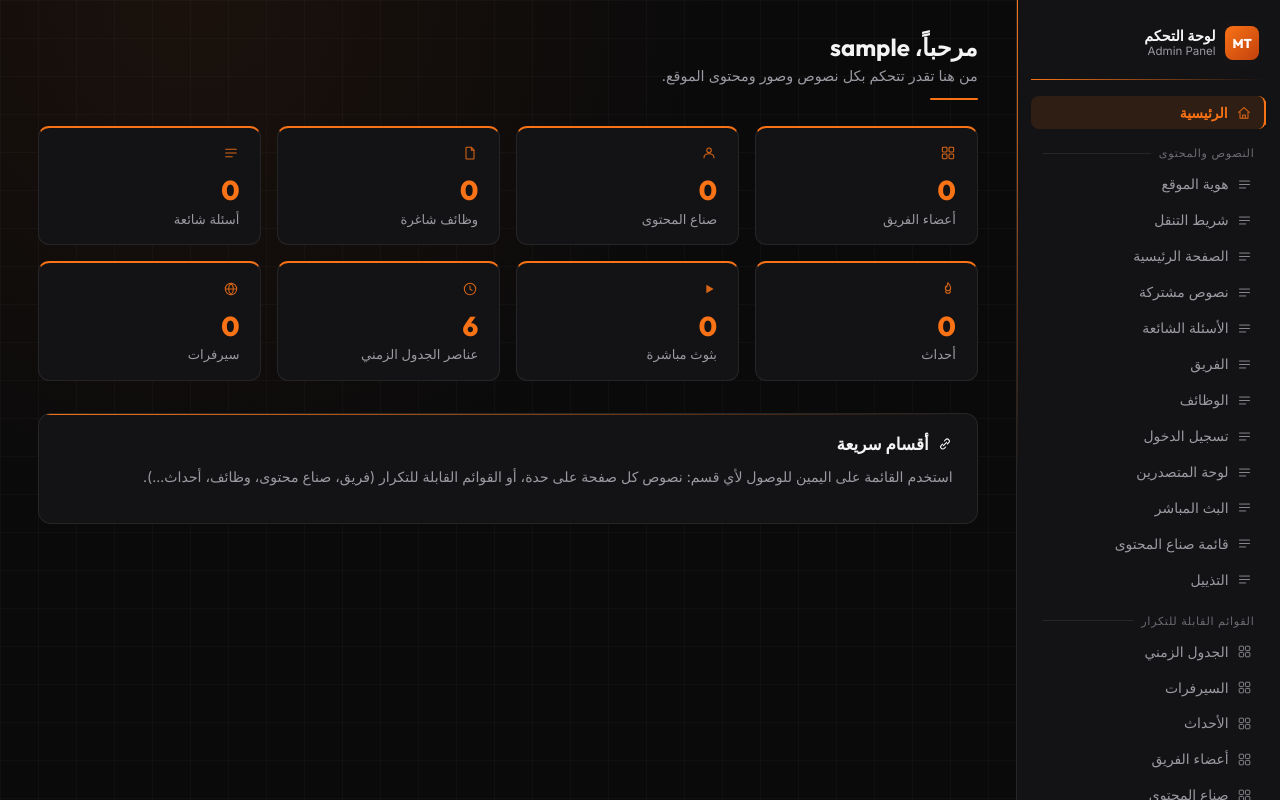
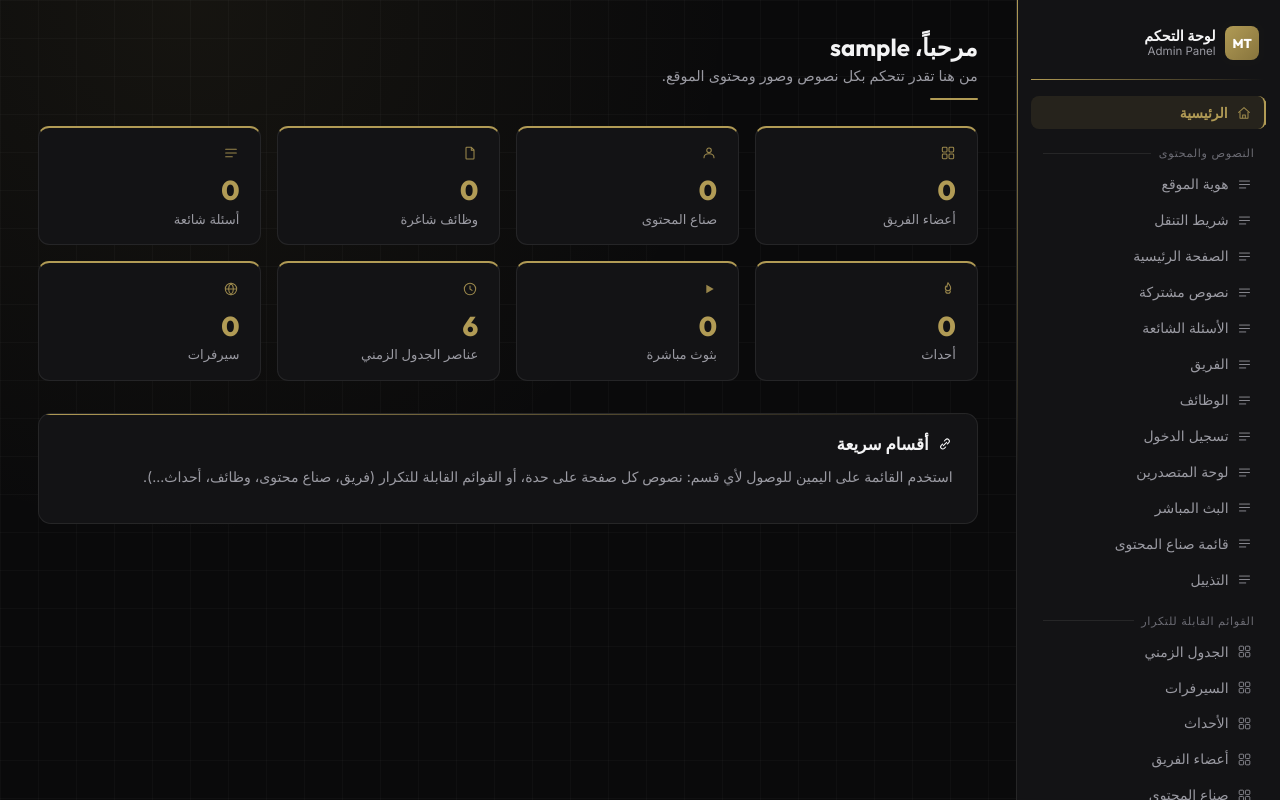
Before and after one commit to hamood3jmi77-png/Last-Town-RP-new, a Flask app: page /admin in a window 1280 px wide. Run offline with Flask 3, Linux system fonts and the light colour scheme; the visitor is signed in with stand-in values (Sample User, id 1); data comes from the database, SQL or seed files in the repository; data that the repository does not hold is empty.

Commit message:
Update admin.css

```diff
--- a/static/css/admin.css
+++ b/static/css/admin.css
@@ -5,10 +5,11 @@
   --panel: #131315;
   --panel-2: #1a1a1d;
   --border: rgba(255,255,255,0.08);
-  --orange: #f97316;
-  --orange-glow: rgba(249,115,22,0.35);
+  --gold: #b19b55;
+  --gold-glow: rgba(177, 155, 85, 0.35);
   --text: #f4f4f5;
   --muted: #9a9aa2;
+  --server-name: "LAST TOWN";
 }
 * { box-sizing: border-box; }
 body {
@@ -16,7 +17,7 @@ body {
   background:
     linear-gradient(rgba(255,255,255,0.025) 1px, transparent 1px),
     linear-gradient(90deg, rgba(255,255,255,0.025) 1px, transparent 1px),
-    radial-gradient(circle at 15% 0%, rgba(249,115,22,0.07), transparent 34rem),
+    radial-gradient(circle at 15% 0%, rgba(177, 155, 85, 0.07), transparent 34rem),
     var(--bg);
   background-size: 38px 38px, 38px 38px, auto, auto;
 }
@@ -43,18 +44,18 @@ a { text-decoration: none; color: inherit; }
 }
 .admin-sidebar::after {
   content: ""; position: absolute; top: 0; bottom: 0; left: -1px; width: 2px;
-  background: linear-gradient(to bottom, var(--orange), transparent 60%);
+  background: linear-gradient(to bottom, var(--gold), transparent 60%);
 }
 .admin-brand { display: flex; align-items: center; gap: 0.6rem; padding: 0.4rem 0.4rem 1.2rem; margin-bottom: 0; }
 .admin-brand .badge {
   width: 34px; height: 34px; border-radius: 8px;
-  background: linear-gradient(135deg, var(--orange), #c2410c);
+  background: linear-gradient(135deg, var(--gold), #87743d);
   display:flex;align-items:center;justify-content:center;
   font-family:'Outfit',sans-serif; font-weight:800; font-size:0.8rem; color:#fff;
   animation: pulseGlow 2.6s ease-in-out infinite;
 }
 .side-line {
-  height: 1px; background: linear-gradient(to right, var(--orange), transparent);
+  height: 1px; background: linear-gradient(to right, var(--gold), transparent);
   margin-bottom: 1rem; transform-origin: left center;
   animation: growLine .6s ease forwards;
 }
@@ -71,12 +72,12 @@ a { text-decoration: none; color: inherit; }
 .admin-nav a:hover { background: var(--panel-2); color: var(--text); border-inline-start-color: var(--border); transform: translateX(-3px); }
 .admin-nav a:hover svg { transform: scale(1.15) rotate(-4deg); }
 .admin-nav a.active {
-  background: rgba(249,115,22,0.12); color: var(--orange); font-weight: 600;
-  border-inline-start-color: var(--orange);
+  background: rgba(177, 155, 85, 0.12); color: var(--gold); font-weight: 600;
+  border-inline-start-color: var(--gold);
 }
 .admin-nav a.active::after {
   content: ""; position: absolute; inset-inline-start: -2px; top: 15%; bottom: 15%; width: 2px;
-  background: var(--orange); border-radius: 2px; animation: growLine .3s ease forwards;
+  background: var(--gold); border-radius: 2px; animation: growLine .3s ease forwards;
 }
 .nav-group-title {
   display: flex; align-items: center; gap: 0.5rem; font-size: 0.7rem; text-transform: uppercase;
@@ -108,33 +109,33 @@ a { text-decoration: none; color: inherit; }
   transition: border-color .2s ease, transform .2s ease, box-shadow .2s ease;
   opacity: 0; animation: fadeSlideUp .5s ease forwards; animation-delay: var(--d, 80ms);
 }
-.admin-card:hover { border-color: var(--orange-glow); transform: translateY(-2px); box-shadow: 0 14px 32px rgba(0,0,0,0.32); }
+.admin-card:hover { border-color: var(--gold-glow); transform: translateY(-2px); box-shadow: 0 14px 32px rgba(0,0,0,0.32); }
 
 .stat-grid { display: grid; grid-template-columns: repeat(auto-fill, minmax(180px,1fr)); gap: 1rem; margin-bottom: 2rem; }
 .stat-tile {
-  background: var(--panel); border: 1px solid var(--border); border-top: 2px solid var(--orange);
+  background: var(--panel); border: 1px solid var(--border); border-top: 2px solid var(--gold);
   border-radius: 0.7rem; padding: 1.1rem 1.3rem; position: relative; overflow: hidden;
   transition: transform .22s ease, border-color .22s ease, box-shadow .22s ease;
   opacity: 0; animation: fadeSlideUp .5s cubic-bezier(.2,.7,.2,1) forwards; animation-delay: var(--d, 0ms);
 }
 .stat-tile::before {
   content: ""; position: absolute; inset: 0;
-  background: linear-gradient(120deg, transparent 30%, rgba(249,115,22,0.08) 50%, transparent 70%);
+  background: linear-gradient(120deg, transparent 30%, rgba(177, 155, 85, 0.08) 50%, transparent 70%);
   background-size: 200% 100%; opacity: 0; transition: opacity .3s ease;
 }
-.stat-tile:hover { transform: translateY(-4px); border-color: var(--orange); box-shadow: 0 10px 26px rgba(249,115,22,0.12); }
+.stat-tile:hover { transform: translateY(-4px); border-color: var(--gold); box-shadow: 0 10px 26px rgba(177, 155, 85, 0.12); }
 .stat-tile:hover::before { opacity: 1; animation: shimmer 1.4s linear infinite; }
-.stat-tile .tile-icon { color: var(--orange); opacity: 0.85; margin-bottom: 0.5rem; transition: transform .25s ease; }
+.stat-tile .tile-icon { color: var(--gold); opacity: 0.85; margin-bottom: 0.5rem; transition: transform .25s ease; }
 .stat-tile:hover .tile-icon { transform: scale(1.15) rotate(-6deg); }
-.stat-tile .num { font-family: 'Outfit', sans-serif; font-weight: 800; font-size: 1.7rem; color: var(--orange); }
+.stat-tile .num { font-family: 'Outfit', sans-serif; font-weight: 800; font-size: 1.7rem; color: var(--gold); }
 .stat-tile .lbl { color: var(--muted); font-size: 0.82rem; margin-top: 0.2rem; }
 
 .header-line {
-  height: 2px; width: 3rem; background: var(--orange); margin-top: 0.8rem; border-radius: 2px;
+  height: 2px; width: 3rem; background: var(--gold); margin-top: 0.8rem; border-radius: 2px;
   transform-origin: left center; animation: growLine .5s ease .1s forwards; transform: scaleX(0);
 }
 .card-line {
-  height: 1px; background: linear-gradient(to right, var(--orange), transparent);
+  height: 1px; background: linear-gradient(to right, var(--gold), transparent);
   margin: -1.5rem -1.5rem 1.2rem; transform-origin: left center; animation: growLine .6s ease .2s forwards; transform: scaleX(0);
 }
 
```
Also changed, not shown: other parts of static/css/admin.css (+13 -13 lines).
